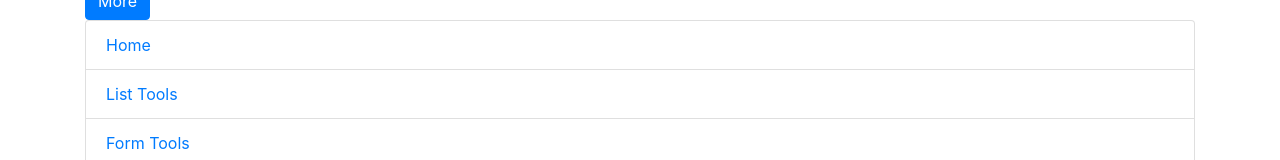
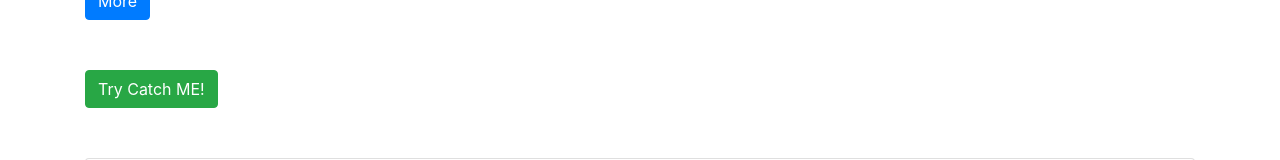
Before and after one commit to jacquescoetzee202/first-react-app, a React (Create React App) app: page / in a window 1280 px wide. Shown: the part 400-560 px from the top of the page. Built offline with nearby package versions, Linux system fonts and the light colour scheme.

Commit message:
added catch me button

```diff
--- a/src/App.js
+++ b/src/App.js
@@ -14,6 +14,7 @@ import Gif from "./components/Gif";
 import Square from "./components/Square";
 import StepCounter from "./components/state/StepCounter";
 import Progress from "./premade-components/Progress.js";
+import CatchMeIfYouCan from "./premade-components/CatchMeIfYouCan.js";
 
 const App = () => (
   <Router >
@@ -22,6 +23,7 @@ const App = () => (
       <Route exact path="/">
         <Gif />
         <Progress />
+        <CatchMeIfYouCan jump={ 500 } />
       </Route>
       <Route exact path="/lists">
         <Adder />
--- /dev/null
+++ b/src/premade-components/CatchMeIfYouCan.js
@@ -0,0 +1,47 @@
+import Button from "react-bootstrap/Button";
+import { Component } from "react";
+
+class CatchMeIfYouCan extends Component {
+
+    constructor(props) {
+        super(props);
+
+        this.state = {
+            currentPos: 0,
+        };
+
+        this.jumpClick = this.jumpClick.bind(this);
+    }
+
+    jumpClick() {
+        const current = this.state.currentPos;
+        const next = this.props.jump + current;
+        this.setState({ currentPos: next });
+    }
+
+    render() {
+        let position = this.state.currentPos;
+
+        return (
+            <Button
+                variant="success"
+                onClick={ this.jumpClick }
+                style={{
+                    display: "block",
+                    position: "relative",
+                    top: position,
+                    marginTop: 50,
+                    marginBottom: 50,
+                }}
+            >
+                Try Catch ME!
+            </Button>
+        );
+    }
+}
+
+CatchMeIfYouCan.defaultProps = {
+    jump: 200,
+};
+
+export default CatchMeIfYouCan;
--- a/src/premade-components/Progress.js
+++ b/src/premade-components/Progress.js
@@ -14,13 +14,8 @@ class Progress extends Component {
     }
 
     handleClick() {
-        const currentProgress = this.state.progress;
-        if (currentProgress < 100) {
-            const updated = this.state.progress + 10;
-            this.setState({ progress: updated });
-        } else {
-            this.setState({ progress: 100 });
-        }
+        const updated = this.state.progress + 10;
+        this.setState({ progress: updated });
     }
 
     render() {
@@ -29,6 +24,7 @@ class Progress extends Component {
             <>
                 <ProgressBar animated now={progress} label={`${progress}%`} max={100} />
                 <Button
+                    disabled={progress === 100 ? true : false}
                     onClick={ this.handleClick }
                     variant="primary"
                 >
```
Also changed, not shown: 1 other file (tests, documents, lock files or other folders).
